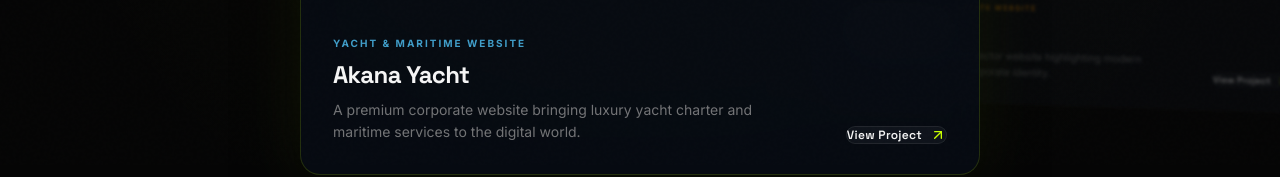
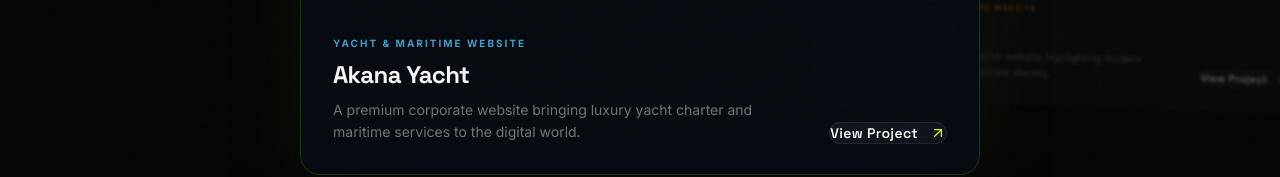
Before and after one commit to ALADAG-Seyit-Mehmet/ENIGMA-YAZILIM, a Next.js app: page /en/portfoy in a window 1280 px wide. Shown: the part 635-812 px from the top of the page. Built offline with nearby package versions, Linux system fonts and the light colour scheme.

Commit message:
style: Increase padding and font size for View Project buttons

```diff
--- a/src/app/[locale]/portfoy/PortfolioPageClient.tsx
+++ b/src/app/[locale]/portfoy/PortfolioPageClient.tsx
@@ -375,7 +375,7 @@ function PortfolioCard({
           href={item.link}
           target="_blank"
           rel="noopener noreferrer"
-          className="flex items-center gap-2 px-5 py-3 rounded-full shrink-0 transition-all duration-300"
+          className="flex items-center gap-3 px-8 py-4 rounded-full shrink-0 transition-all duration-300"
           style={{
             background: "rgba(255,255,255,0.04)",
             border: "1px solid rgba(255,255,255,0.08)",
@@ -393,7 +393,7 @@ function PortfolioCard({
           }}
         >
           <span
-            className="text-xs font-semibold tracking-wide"
+            className="text-sm font-semibold tracking-wide"
             style={{ fontFamily: "var(--font-display)", color: "var(--text-primary)" }}
           >
             {t("view_project")}
@@ -498,7 +498,7 @@ function MobilePortfolioCard({ item }: { item: PortfolioItem }) {
           href={item.link}
           target="_blank"
           rel="noopener noreferrer"
-          className="mt-2 inline-flex items-center gap-2 px-4 py-2.5 rounded-full self-start"
+          className="mt-2 inline-flex items-center gap-2.5 px-6 py-3.5 rounded-full self-start"
           style={{
             background: "rgba(255,255,255,0.04)",
             border: "1px solid rgba(255,255,255,0.1)",
@@ -506,7 +506,7 @@ function MobilePortfolioCard({ item }: { item: PortfolioItem }) {
           }}
         >
           <span
-            className="text-xs font-semibold"
+            className="text-sm font-semibold"
             style={{ fontFamily: "var(--font-display)", color: "var(--text-primary)" }}
           >
             {t("view_project")}
```
